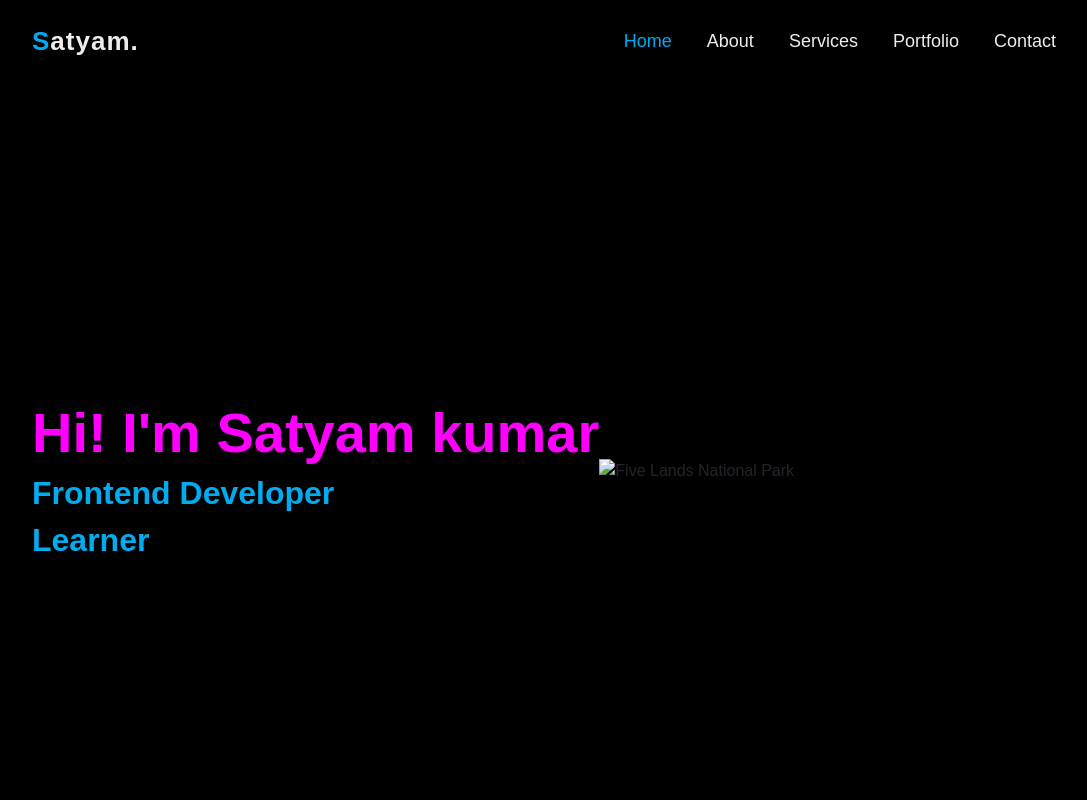
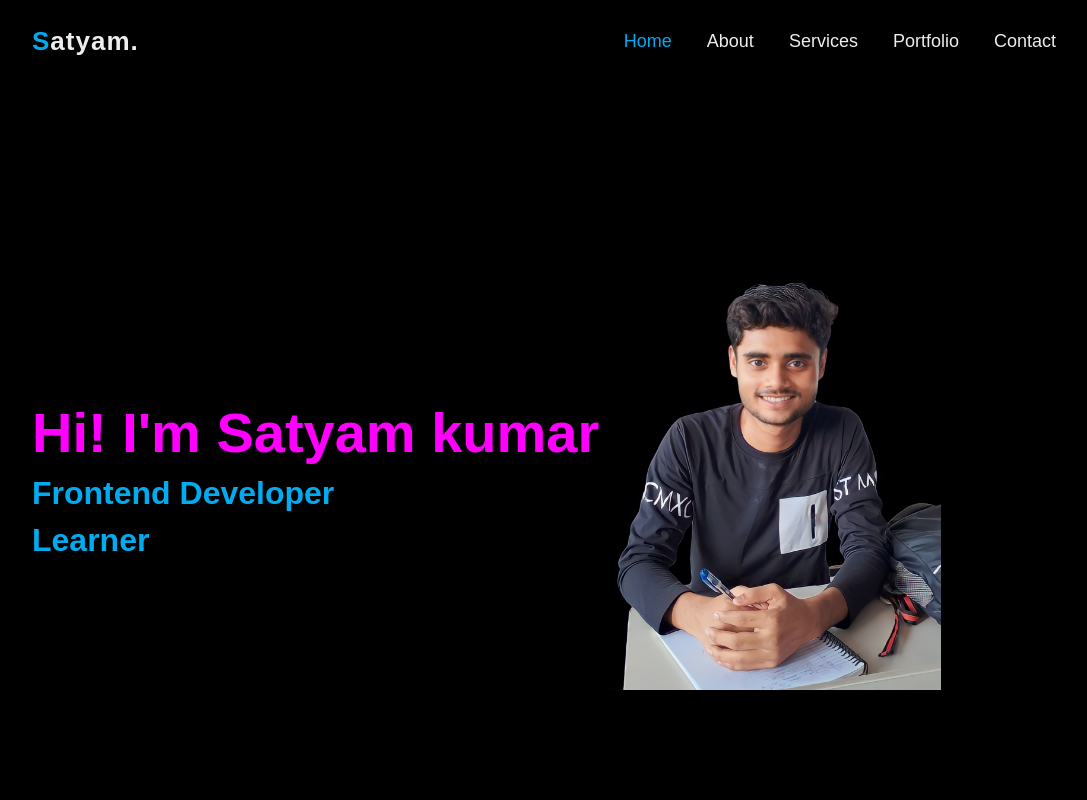
Before and after one commit to khabaitech/KTI031, a plain HTML site: page index.html in a window 1280 px wide. Shown: the top 800 px of the page, without its empty margins (96-1183 px from the left). Drawn offline with nearby package versions, Linux system fonts and the light colour scheme; the site is published under a folder, as on GitHub Pages, so addresses that start at the root find nothing.

Commit message:
Update index.html

```diff
--- a/index.html
+++ b/index.html
@@ -230,7 +230,7 @@
     </div>
 
     <div class="col-lg-4 col-md-6 mb-4">
-      <img src="/1701145981951.jpg" alt="Five Lands National Park" width="100%" />
+      <img src="1701145981951.jpg" alt="Five Lands National Park" width="100%" />
     </div>
 
   </section>
```
